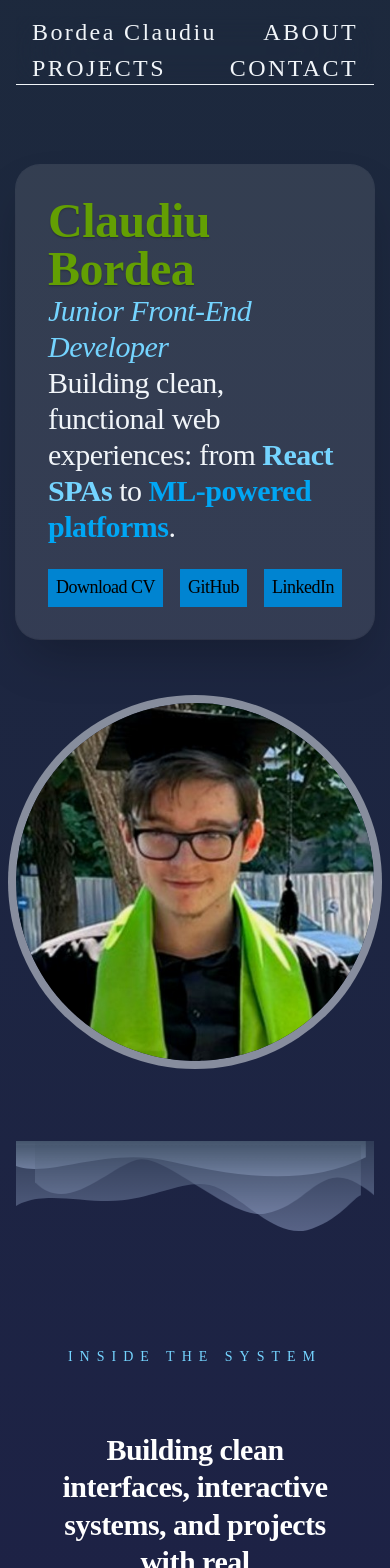
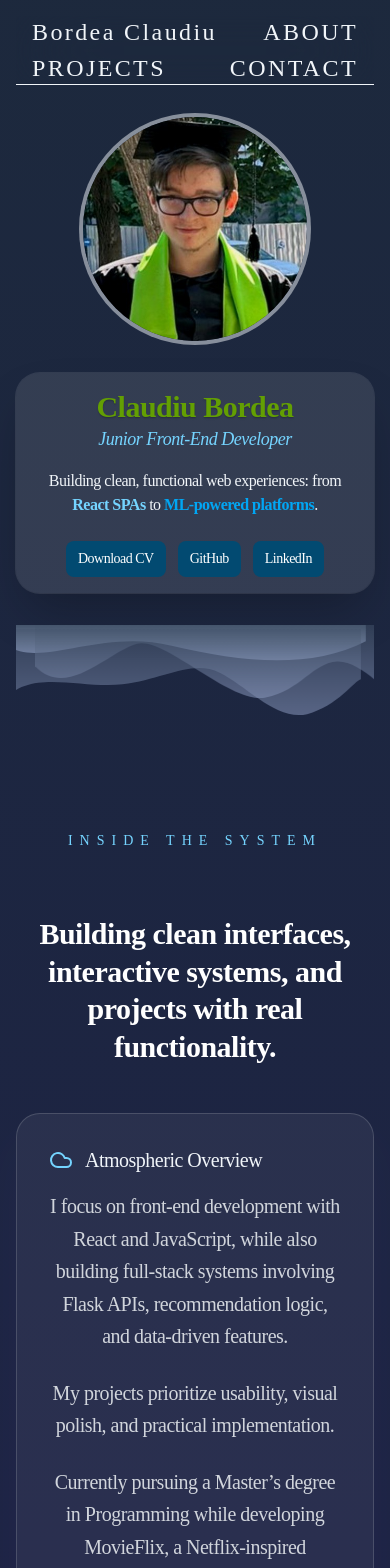
Before and after one commit to Cloudiu9/Portfolio, a React (Vite) app: page / in a window 390 px wide. Shown: the top 1568 px of the page. Built offline with nearby package versions, Linux system fonts and the light colour scheme.

Commit message:
Added About section. Tweaked responsiveness of Hero.

```diff
--- a/src/App.jsx
+++ b/src/App.jsx
@@ -15,6 +15,7 @@ export default function App() {
         <About />
         <CloudDivider />
         <Projects />
+        <CloudDivider />
         <Contact />
       </div>
     </div>
--- a/src/sections/About.jsx
+++ b/src/sections/About.jsx
@@ -2,7 +2,7 @@ import { BrainCircuit, Cloud, Code2, Radar } from "lucide-react";
 
 export default function About() {
   return (
-    <section id="about" className="py-24 px-10">
+    <section id="about" className="py-24 md:px-10">
       {/* Header */}
       <div className="mb-16">
         <p className="mb-3 text-sm text-sky-300 uppercase tracking-[0.5em]">
@@ -10,7 +10,7 @@ export default function About() {
         </p>
       </div>
       <div className="flex justify-center mb-12">
-        <h2 className="max-w-3xl text-3xl font-semibold leading-tight text-white md:text-5xl">
+        <h2 className="text-3xl font-semibold leading-tight text-white md:text-5xl">
           Building clean interfaces, interactive systems, and projects with real
           functionality.
         </h2>
@@ -26,7 +26,7 @@ export default function About() {
 
           <div className="space-y-6 text-gray-300 leading-relaxed">
             <p>
-              I focus on front-end development with React and TypeScript, while
+              I focus on front-end development with React and JavaScript, while
               also building full-stack systems involving Flask APIs,
               recommendation logic, and data-driven features.
             </p>
@@ -46,7 +46,7 @@ export default function About() {
           {/* Stats */}
           <div className="mt-10 grid gap-4 sm:grid-cols-3">
             {[
-              ["Frontend", "React + TS"],
+              ["Frontend", "React + JS"],
               ["Backend", "Flask APIs"],
               ["Focus", "UX + Systems"],
             ].map(([title, value]) => (
@@ -68,7 +68,7 @@ export default function About() {
               icon: <Radar className="text-sky-300" size={20} />,
               title: "Current Atmosphere",
               items: [
-                "React + TypeScript",
+                "React + JavaScript",
                 "Tailwind CSS",
                 "Flask + MongoDB",
                 "Recommendation Systems",
--- a/src/sections/Contact.jsx
+++ b/src/sections/Contact.jsx
@@ -1,3 +1,100 @@
+import { ArrowUpRight, CloudLightning, Mail } from "lucide-react";
+import { GithubIcon, LinkedinIcon } from "../components/Icons";
+
 export default function Contact() {
-  return <div>claudiubordea5@gmail.com</div>;
+  return (
+    <section id="contact" className="py-24 md:px-10">
+      <div className="mb-16">
+        <p className="mb-3 text-sm text-sky-300 uppercase tracking-[0.5em]">
+          Open Channel
+        </p>
+      </div>
+
+      <div className="flex justify-center mb-12">
+        <h2 className="max-w-3xl text-3xl font-semibold leading-tight text-white md:text-5xl">
+          Interested in collaborative projects, front-end development, or modern
+          web applications.
+        </h2>
+      </div>
+
+      <div className="grid gap-8 lg:grid-cols-[1fr_0.8fr]">
+        {/* Contact Cards */}
+        <div className="grid gap-5 max-[410px]:text-base">
+          {[
+            {
+              icon: <Mail size={22} />,
+              label: "Email",
+              value: "claudiubordea5@gmail.com",
+              href: "mailto:claudiubordea5@gmail.com",
+            },
+            {
+              icon: <GithubIcon size={22} />,
+              label: "GitHub",
+              value: "github.com/Cloudiu9",
+              href: "https://github.com/Cloudiu9",
+            },
+            {
+              icon: <LinkedinIcon size={22} />,
+              label: "LinkedIn",
+              value: "linkedin.com/in/claudiu-bordea/",
+              href: "https://www.linkedin.com/in/claudiu-bordea/",
+            },
+          ].map((item) => (
+            <a
+              href={item.href}
+              key={item.label}
+              rel="noreferrer"
+              target="_blank"
+              className="group flex items-center justify-between rounded-3xl border border-white/10 bg-white/5 p-6 transition-colors hover:border-sky-300/30 hover:bg-white/[0.07]"
+            >
+              <div className="flex items-center gap-4">
+                <div className="rounded-2xl bg-sky-400/10 p-3 text-sky-300">
+                  {item.icon}
+                </div>
+
+                <div className="flex flex-col grow">
+                  <p className="text-sm text-gray-400">{item.label}</p>
+                  <p>{item.value}</p>
+                </div>
+              </div>
+              <ArrowUpRight className="text-gray-500 transition-colors group-hover:text-sky-300 group-hover:-translate-y-1 group-hover:translate-x-1" />
+            </a>
+          ))}
+        </div>
+
+        {/* Status */}
+        <div className="rounded-3xl border border-white/10 bg-white/5 p-8">
+          <div className="mb-6 flex items-center gap-3">
+            <CloudLightning className="text-sky-300" />
+
+            <h3 className="text-xl">Atmospheric Status</h3>
+          </div>
+
+          <div className="space-y-5">
+            {[
+              ["Location", "Romania"],
+              ["Current Focus", "Frontend + Full Stack"],
+              ["Preferred Stack", "React / JavaScript"],
+              ["Availability", "Open to opportunities"],
+            ].map(([label, value]) => (
+              <div
+                key={label}
+                className="flex items-center justify-between border-b border-white/5 pb-4"
+              >
+                <span className="text-gray-400">{label}</span>
+                <span>{value}</span>
+              </div>
+            ))}
+          </div>
+
+          <div className="mt-10 rounded-2xl border border-sky-300/10 bg-sky-400/5 p-5">
+            <p className="text-base leading-relaxed text-gray-300">
+              Building interfaces focused on clarity, responsiveness, and
+              polished user experience.
+            </p>
+          </div>
+        </div>
+      </div>
+    </section>
+  );
 }
--- a/src/sections/Hero.jsx
+++ b/src/sections/Hero.jsx
@@ -1,15 +1,15 @@
 export default function Hero() {
   return (
     <>
-      <div className="grid  grid-cols-1 min-[1034px]:grid-cols-2 gap-4 my-20 min-h-150 text-left place-items-center">
-        <div className="text-3xl mb-12 max-w-lg rounded-3xl bg-white/10 p-8 shadow-2xl ring-1 ring-white/10">
-          <div className="font-bold text-5xl text-[rgba(99,159,3)] text-sky-850 text-shadow-sm">
+      <div className="grid grid-cols-1 lg:grid-cols-2 gap-8 my-8 md:my-20 min-h-auto lg:min-h-150 place-items-center">
+        <div className="order-2 lg:order-1 w-full max-w-lg rounded-3xl bg-white/10 p-4 sm:p-6 md:p-8 shadow-2xl ring-1 ring-white/10">
+          <div className="font-bold text-3xl sm:text-4xl md:text-5xl text-[rgba(99,159,3)] text-shadow-sm">
             Claudiu Bordea
           </div>
-          <div className="italic text-3xl text-sky-300">
+          <div className="italic text-lg sm:text-2xl md:text-3xl text-sky-300">
             Junior Front-End Developer
           </div>
-          <div>
+          <div className="mt-4 text-base sm:text-lg md:text-xl">
             Building clean, functional web experiences: from
             {/* link to scroll to project? */}{" "}
             <span className="text-sky-300 font-bold duration-300 ease-out hover:-translate-y-1 hover:text-sky-500 transition-colors">
@@ -21,30 +21,30 @@ export default function Hero() {
             </span>
             .
           </div>
-          <div className="flex justify-between gap-2">
+          <div className="mt-6 flex flex-wrap justify-center gap-3">
             <a
               href="/CV-Bordea-Razvan-Claudiu.pdf"
               download="CV-Bordea-Razvan-Claudiu.pdf"
-              className="cursor-pointer mt-6 text-black p-2 bg-sky-600 duration-300 ease-out hover:-translate-y-1 hover:text-sky-300 transition-colors text-[18px] md:text-3xl"
+              className="cursor-pointer text-sm sm:text-base md:text-xl bg-sky-900 hover:bg-slate-800 text-white px-3 py-2 sm:px-4 rounded-lg font-medium transition-colors"
             >
               Download CV
             </a>
 
             <a
-              className="cursor-pointer mt-6 text-black p-2 bg-sky-600 duration-300 ease-out hover:-translate-y-1 hover:text-sky-300 transition-colors text-[18px] md:text-3xl"
+              className="cursor-pointer text-sm sm:text-base md:text-xl bg-sky-900 hover:bg-slate-800 text-white px-3 py-2 sm:px-4 rounded-lg font-medium transition-colors"
               href="https://github.com/Cloudiu9/"
             >
               GitHub
             </a>
             <a
-              className="cursor-pointer mt-6 text-black p-2 bg-sky-600 duration-300 ease-out hover:-translate-y-1 hover:text-sky-300 transition-colors text-[18px] md:text-3xl"
+              className="cursor-pointer text-sm sm:text-base md:text-xl bg-sky-900 hover:bg-slate-800 text-white px-3 py-2 sm:px-4 rounded-lg font-medium transition-colors"
               href="https://www.linkedin.com/in/claudiu-bordea/"
             >
               LinkedIn
             </a>
           </div>
         </div>
-        <div className="w-full max-w-md mx-auto aspect-square rounded-full bg-[url('./assets/Eu.png')] bg-cover bg-center ring-8 ring-slate-100/50"></div>
+        <div className="order-1 lg:order-2 w-56 sm:w-72 md:w-80 lg:w-96 aspect-square rounded-full bg-[url('./assets/Eu.png')] bg-cover bg-center ring-4 sm:ring-8 ring-slate-100/50"></div>
       </div>
     </>
   );
--- a/src/sections/Projects.jsx
+++ b/src/sections/Projects.jsx
@@ -65,7 +65,7 @@ export default function Projects() {
   return (
     <div
       id="projects"
-      className="grid grid-cols-1 md:grid-cols-2 gap-8 max-w-6xl mx-auto"
+      className="grid grid-cols-1 md:grid-cols-2 gap-8 max-w-6xl mx-auto my-16"
     >
       {projects.map((project, idx) => (
         <ProjectCard project={project} key={idx} />
```
